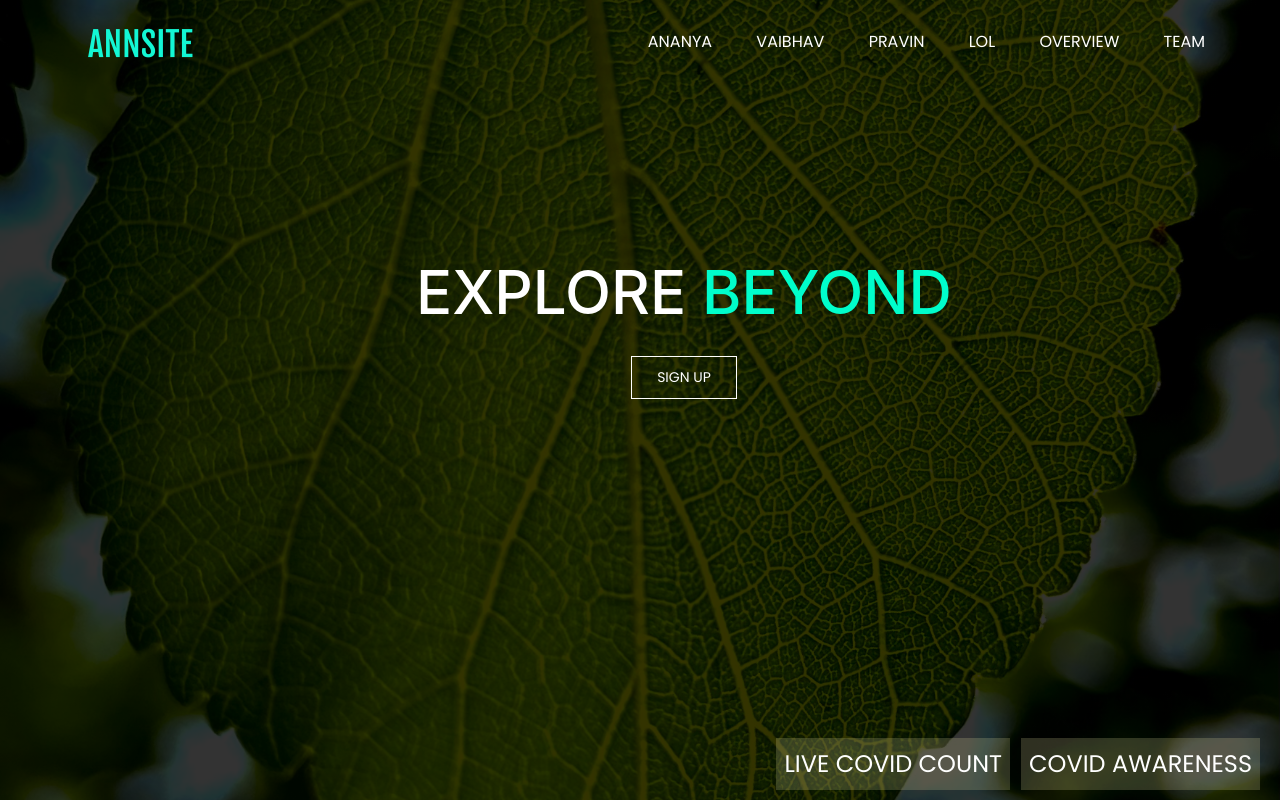
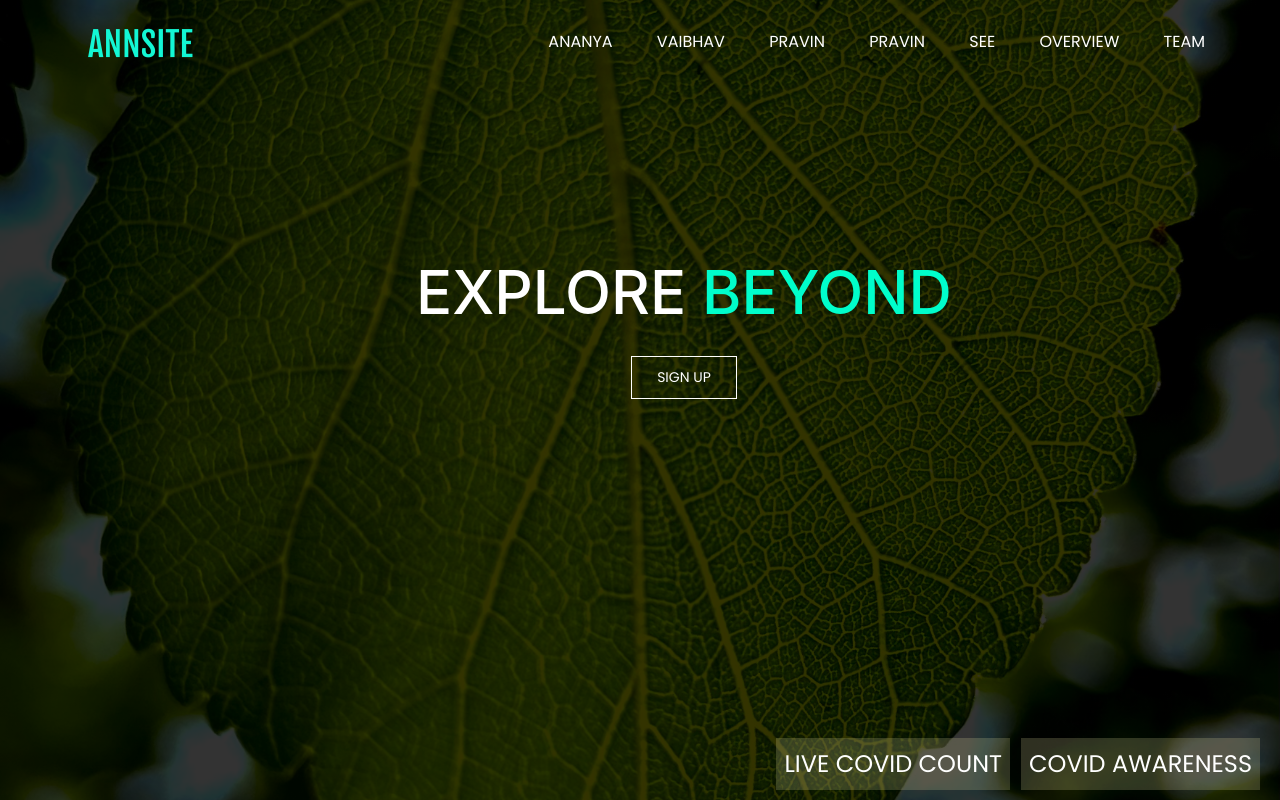
Before and after one commit to Ananyaiitbhilai/annsite, a Django app: page / in a window 1280 px wide. Run offline with Django 3.2, Linux system fonts and the light colour scheme.

Commit message:
Update homepg.html

```diff
--- a/templates/homepg.html
+++ b/templates/homepg.html
@@ -208,8 +208,8 @@ header {
 <li><a href="{% url 'ananyapg' %}">Ananya</a></li>
 <li><a href="{% url 'vaibhavpg' %}">Vaibhav</a></li>
 <li><a href="{% url 'pravinpg' %}">Pravin</a></li>
-
-    <li><a href="{% url 'tileslide' %}">lol</a></li>
+	<li><a href="{% url 'pravinpg' %}">Pravin</a></li>
+    <li><a href="{% url 'party' %}">see</a></li>
 
     <li><a href="{% url 'cause' %}">OVERVIEW</a></li>
 <li><a href="{% url 'team' %}">Team</a></li>
```
